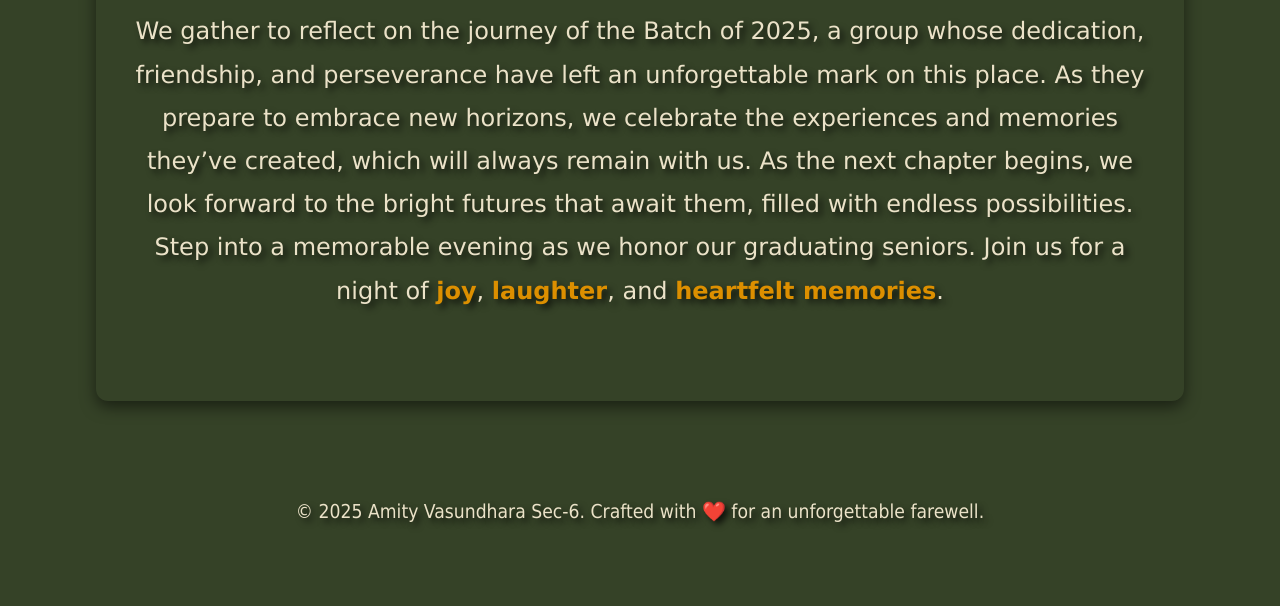
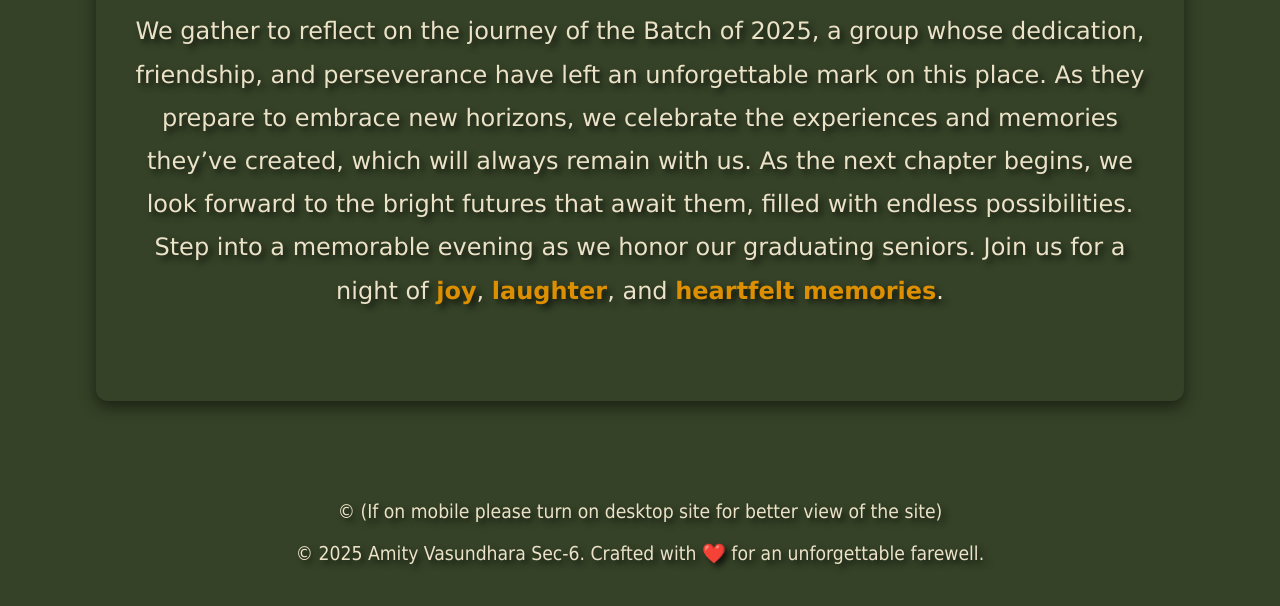
Before and after one commit to abhyu1/Aisv6_farewell2k25, a plain HTML site: page index.html in a window 1280 px wide. Shown: the part 617-1223 px from the top of the page. Before the commit the page ends 1191 px from the top, so only its background shows below. Drawn offline with Linux system fonts and the light colour scheme.

Commit message:
Update index.html

```diff
--- a/index.html
+++ b/index.html
@@ -26,6 +26,7 @@ As the next chapter begins, we look forward to the bright futures that await the
             Step into a memorable evening as we honor our graduating seniors. Join us for a night of <span class="highlight">joy</span>, <span class="highlight">laughter</span>, and <span class="highlight">heartfelt memories</span>.</p>
     </div>
     <footer>
+        <p>&copy; (If on mobile please turn on desktop site for better view of the site)</p>
         <p>&copy; 2025 Amity Vasundhara Sec-6. Crafted with ❤️ for an unforgettable farewell.</p>
     </footer>
 </body>
```
